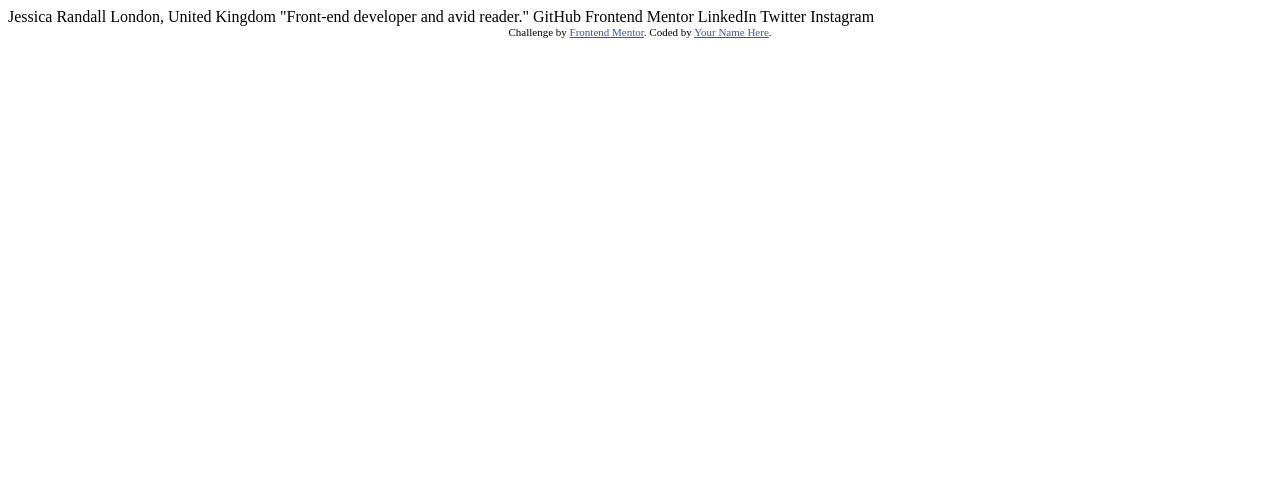
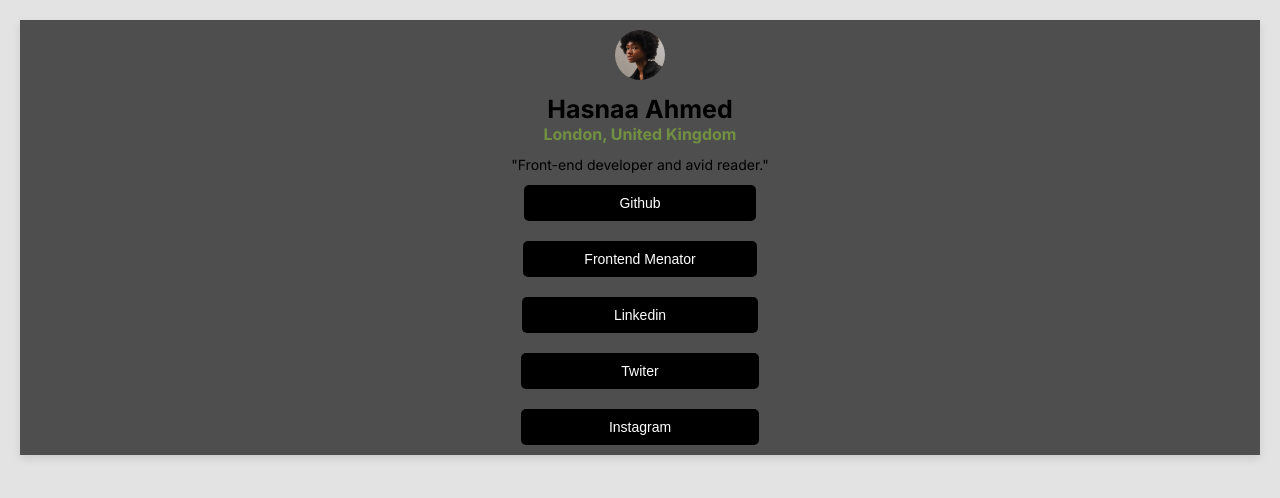
Before and after one commit to evehasnaa/frontend-broject, a plain HTML site: page index.html in a window 1280 px wide. Drawn offline with Linux system fonts and the light colour scheme; files whose address does not match are found by name.

Commit message:
Add files via upload
first commit

```diff
--- a/index.html
+++ b/index.html
@@ -1,34 +1,39 @@
 <!DOCTYPE html>
 <html lang="en">
+
 <head>
-  <meta charset="UTF-8">
-  <meta name="viewport" content="width=device-width, initial-scale=1.0"> <!-- displays site properly based on user's device -->
+    <meta charset="UTF-8">
+    <meta name="viewport" content="width=device-width, initial-scale=1.0">
+    <title>Document</title>
+    <link rel="stylesheet" href="style.css">
+</head>
 
-  <link rel="icon" type="image/png" sizes="32x32" href="./assets/images/favicon-32x32.png">
+<body>
+    <div class="container">
 
-  <title>Frontend Mentor | Social links profile</title>
+        <div class="gruop">
+            <div class="info">
+                <img class="image" src="C:\frontend-minator\image\avatar-jessica.jpeg" alt="">
+                <h1>Hasnaa Ahmed</h1>
+                <h2>London, United Kingdom</h2>
+                <p>"Front-end developer and avid reader."</p>
 
-  <!-- Feel free to remove these styles or customise in your own stylesheet 👍 -->
-  <style>
-    .attribution { font-size: 11px; text-align: center; }
-    .attribution a { color: hsl(228, 45%, 44%); }
-  </style>
-</head>
-<body>
 
-  Jessica Randall
-  London, United Kingdom
-  "Front-end developer and avid reader."
+            </div>
 
-  GitHub
-  Frontend Mentor
-  LinkedIn
-  Twitter
-  Instagram
+            <div class="list">
 
-  <div class="attribution">
-    Challenge by <a href="https://www.frontendmentor.io?ref=challenge" target="_blank">Frontend Mentor</a>.
-    Coded by <a href="#">Your Name Here</a>.
-  </div>
+                <ul>
+                    <li><button class="one"><a href="">github </a></button></li>
+                    <li><button class="two"><a href=""> frontend menator </a></button></li>
+                    <li><button class="three"><a href=""> linkedin </a></button></li>
+                    <li><button class="four"><a href="">twiter</a></button></li>
+                    <li><button class="five"><a href="">instagram </a></button></li>
+                </ul>
+            </div>
+        </div>
+
+    </div>
 </body>
+
 </html>
--- /dev/null
+++ b/style.css
@@ -0,0 +1,161 @@
+@import url('https://fonts.googleapis.com/css2?family=Inter:ital,opsz,wght@0,14..32,100..900;1,14..32,100..900&display=swap');
+*{
+    margin: 0;
+    padding: 0;
+    box-sizing: border-box;
+}
+body{
+    font-family: 'Inter', sans-serif;
+    background-color: rgba(0, 0, 0, 0.11);
+    width: 100%;
+    margin: 0;
+    padding: 0;
+}
+.container{
+    background-color:#333333d8 ;
+    margin: 0 auto;
+
+    text-align: center;
+    margin: 20px;
+
+    box-shadow: 0 4px 8px rgba(0, 0, 0, 0.1);
+}
+.group{
+    padding: 10px;
+}
+.info{
+   color: White hsl(0, 0%, 100%);
+
+
+}
+.info h1{
+    font-size: 25px;
+
+
+}
+.info h2{
+    font-size: 16px;
+    margin-bottom: 10px;
+    color:rgba(172, 255, 47, 0.377);
+}
+
+.info p{
+    font-size: 14px;
+    line-height: 1.5;
+}
+img{
+    border-radius: 50px ;
+    padding: 10px ;
+    margin: auto;
+    width: 70px;
+}
+a{
+
+    text-decoration: none;
+
+}
+ul{
+    list-style-type: none;
+    padding: 0;
+    margin: 0;
+
+}
+ul li :first-child
+{
+    margin: 10px;
+    padding: 10px 30px;
+    text-align: center;
+    border-radius: 5px;
+    background-color: black;
+    color: white;
+    border: none;
+    text-transform: capitalize;
+    font-size: 14px;
+    transition: background-color 0.2s ease;
+}
+
+ul li :first-child:hover
+{
+    background-color:rgba(172, 255, 47, 0.377);
+    cursor: pointer;
+
+}
+ul li .one{
+    padding: 10px 55px;
+
+}
+ul li .two{
+    padding: 10px 21px;
+
+}
+ ul li .three{
+    padding: 10px 52px;
+ }
+ ul li .four{
+    padding: 10px 60px;
+
+}
+ ul li .five{
+    padding: 10px 48px;
+ }
+ /*
+ @media(max-width:768px)
+ {
+    .container{
+        margin: 0 auto;
+    }
+
+ }
+
+ @media (max-width:768px){
+    .countainer{
+        width: 95%;
+        padding: 15px;
+        margin: 0 auto;
+
+    }
+    .info h1{
+        font-size: 20px;
+    }
+    .info h2{
+        font-size: 14px;
+    }
+    .info p{
+        font-size: 12px;
+    }
+    ul li button {
+        font-size: 13px;
+        padding: 8px;
+
+    }
+    img{
+        width: 70px;
+        height: 70px;
+    }
+ }
+ @media (max-width:480px)
+ {
+    .container{
+        width: 100%;
+        padding: 10px;
+
+    }
+    .info h1{
+        font-size: 18px;
+    }
+    .info h2{
+        font-size: 13px;
+    }
+    .info p{
+        font-size: 11px;
+    }
+    ul li button {
+        font-size: 12px;
+        padding: 6px 10px;
+    }
+    img{
+        width: 60px;
+        height: 60px;
+    }
+ }
+*/
```
Also changed, not shown: image/avatar-jessica.jpeg (added).
